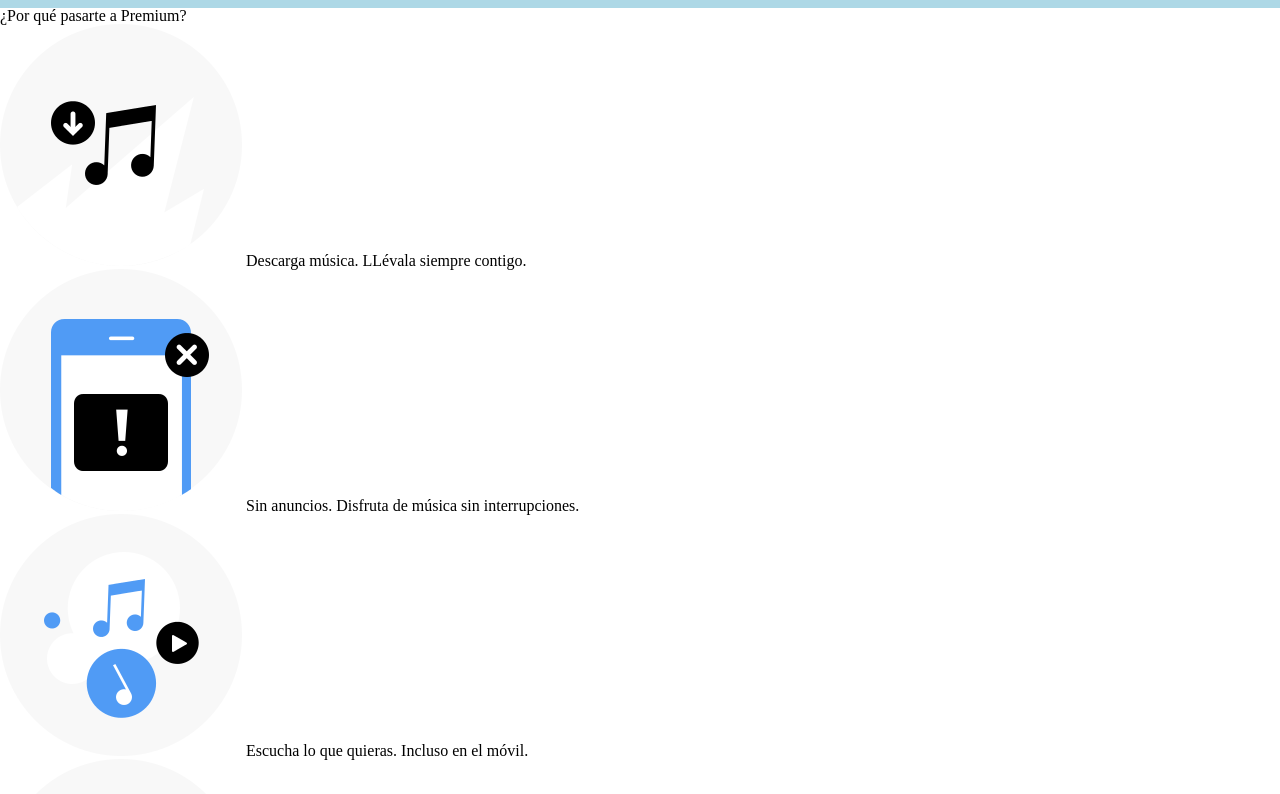
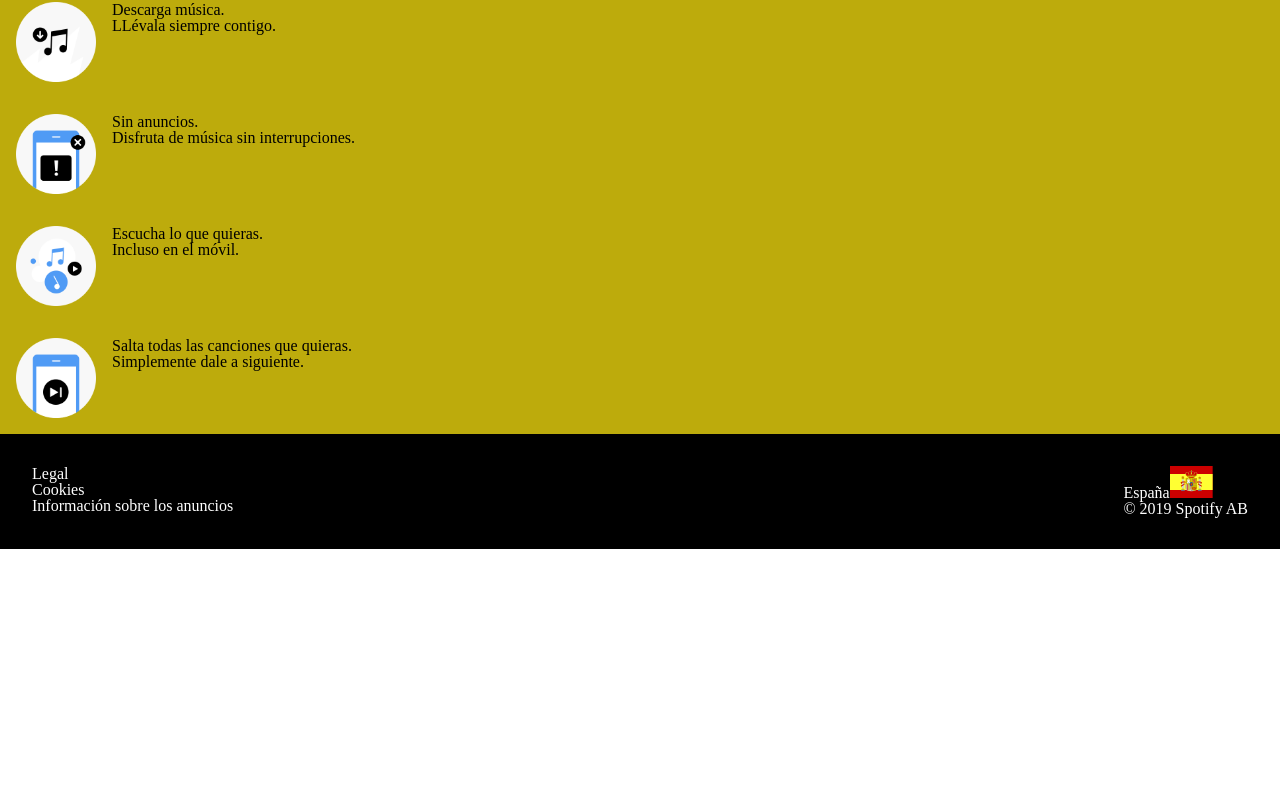
Before and after one commit to Adalab/promo-s-module-1-pair-12-spotify, a plain HTML site: page index.html in a window 1280 px wide. Shown: the part 595-1389 px from the top of the page. After the commit the page ends 1144 px from the top, so only its background shows below. Drawn offline with Linux system fonts and the light colour scheme.

Commit message:
Cambios html, rem y flex

```diff
--- a/css/style.css
+++ b/css/style.css
@@ -1,3 +1,12 @@
+* {
+    box-sizing: border-box;
+}
+
+html {
+  font-size: 62,5%;
+
+}
+
 .header{
     position: sticky;
     top: 0;
@@ -5,8 +14,6 @@
 .nav{
     display: flex;
     background-color: black;
-    width: 100vw;
-    max-width: 480px;
     flex-direction: row;
     justify-content: space-between;
     padding: 2%;
@@ -25,7 +32,9 @@
     padding-top: 10%;
     flex-wrap: wrap;
     height: 50vh;
+
 }
+
 .h1,.text,.boton{
     color: white;
 }
@@ -46,11 +55,42 @@
     border-radius: 25%;
     font-size: 130%;
 }
-.text2{
-    margin: 0 5% 5% 5%;
-    font-size: 90%;
-}
+
 
 .h2, .text3, .text4, .text5, .text6{
     color: black;
 }
+.h2 {
+    font-size: 2.3rem;
+    font-weight: bold;
+    text-align: center;
+    padding: 0 1rem;
+
+}
+.section2 {
+    background-color: rgb(189, 171, 12);
+    padding-top: 2rem;
+}
+.article {
+    display: flex;
+    padding: 1rem;
+    gap: 1rem;
+
+}
+
+
+.img {
+    width: 5rem;
+
+}
+.div{
+    display: flex;
+    flex-direction: column;
+}
+.footer {
+    background-color: black;
+    color: white;
+    display: flex;
+    justify-content: space-between;
+    padding: 2rem;
+}
--- a/index.html
+++ b/index.html
@@ -1,5 +1,6 @@
 <!DOCTYPE html>
 <html lang="es">
+
 <head>
   <meta charset="UTF-8" />
   <meta http-equiv="X-UA-Compatible" content="IE=edge" />
@@ -9,7 +10,7 @@
   <link rel="stylesheet" href="./css/style.css" />
 </head>
 
-  <body>
+<body class="body">
   <header class="header">
     <nav class="nav">
       <a href="spotify.com"><img class="logo logo1" src="./images/logo.png" alt="Logo spotify" /></a>
@@ -29,27 +30,42 @@
       </p>
     </section>
     <section class="section2">
-        <h2 class="h2">¿Por qué pasarte a Premium?</h2>
-        <p class="text text3">
-          <img src="./images/benefit-1.png" alt="Nota musical" />
-          <strong>Descarga música.</strong>
-          LLévala siempre contigo.
-        </p>
-        <p class="text text4">
-          <img src="./images/benefit-2.png" alt="pantalla móvil" />
-          <strong>Sin anuncios.</strong>
-          Disfruta de música sin interrupciones.
-        </p>
-        <p class="text text5">
-          <img src="./images/benefit-3.png" alt="otra nota musical" />
-          <strong>Escucha lo que quieras.</strong>
-          Incluso en el móvil.
-        </p>
-        <p class="text text6">
-          <img src="./images/benefit-4.png" alt="flecha" />
-          <strong>Salta todas las canciones que quieras.</strong>
-          Simplemente dale a siguiente.
-        </p>
+      <h2 class="h2"> ¿Por qué pasarte a Premium?</h2>
+      <div class="div">
+        <article class="article">
+          <img class="img" src="./images/benefit-1.png" alt="Nota musical" />
+          <div class="divv">
+            <h3 class="h3"> Descarga música. </h3>
+            <p class="descripcion"> LLévala siempre contigo.</p>
+          </div>
+        </article>
+        <article class="article">
+          <img class="img" src="./images/benefit-2.png" alt="pantalla móvil" />
+          <div class="divv">
+            <h3 class="h3">Sin anuncios.</h3>
+            <p class="descripcion">Disfruta de música sin interrupciones.</p>
+          </div>
+        </article>
+
+
+        <article class="article">
+          <img class="img" src="./images/benefit-3.png" alt="otra nota musical" />
+          <div class="divv">
+            <h3 class="h3">Escucha lo que quieras.</h3>
+            <p class="descripcion">Incluso en el móvil.</p>
+          </div>
+        </article>
+
+
+        <article class="article">
+          <img class="img" src="./images/benefit-4.png" alt="flecha" />
+          <div class="divv">
+            <h3 class="h3">Salta todas las canciones que quieras.</h3>
+            <p class="descripcion">Simplemente dale a siguiente.</p>
+          </div>
+        </article>
+
+      </div>
     </section>
   </main>
   <footer class="footer">
@@ -58,10 +74,11 @@
       <li>Cookies</li>
       <li>Información sobre los anuncios</li>
     </ul>
-      <div class="div">
+    <div class="div2">
       <p>España<img src="./images/es.svg" alt="España" /></p>
       <p>&#169 2019 Spotify AB</p>
     </div>
   </footer>
 </body>
+
 </html>
```
Lines whose indentation alone changed are shown as unchanged.
